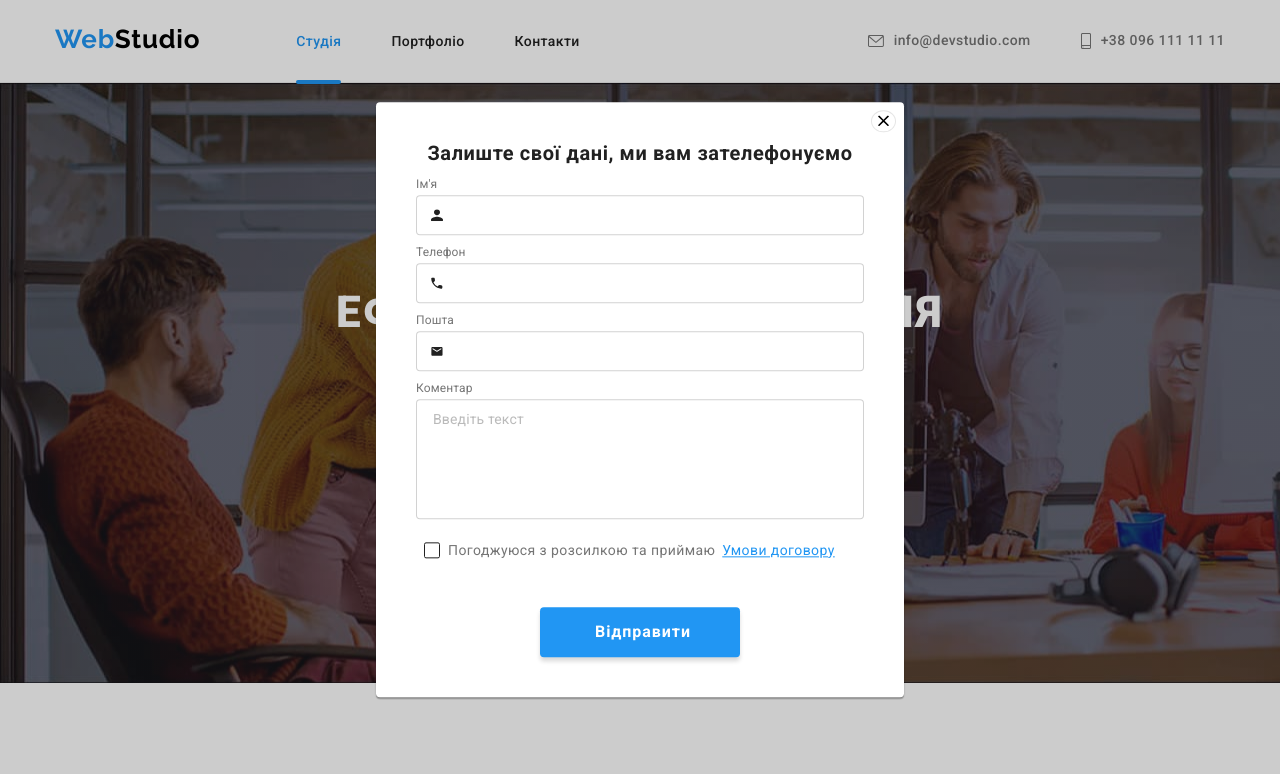
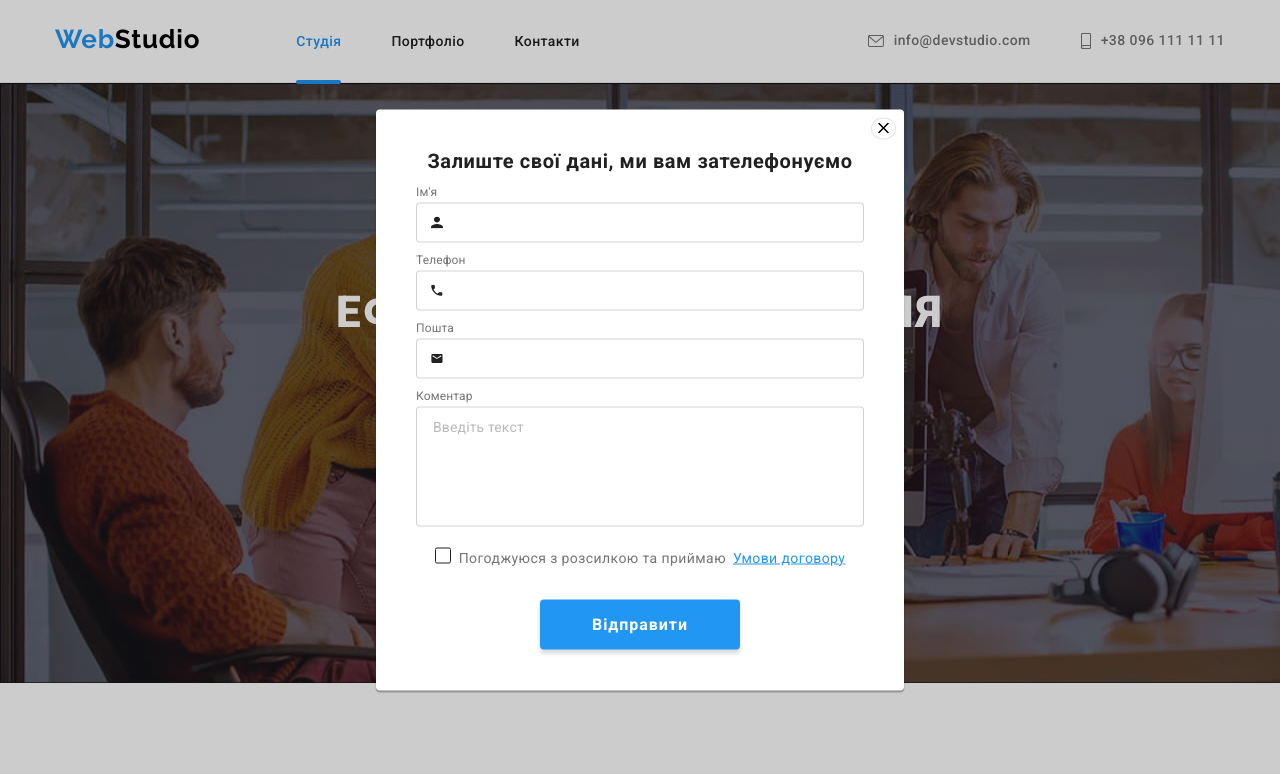
Before and after one commit to Olyaci/goit-markup-hw-06, a plain HTML site: page index.html in a window 1280 px wide. Both pictures are taken after a click on the button "Замовити послугу". Shown: the top 774 px of the page. Drawn offline with nearby package versions, Linux system fonts and the light colour scheme.

Commit message:
hw6 update

```diff
--- a/index.html
+++ b/index.html
@@ -1,5 +1,5 @@
 <!DOCTYPE html>
-<html lang="ua">
+<html lang="uk">
 <head>
     <meta charset="UTF-8">
     <meta http-equiv="X-UA-Compatible" content="IE=edge">
@@ -195,39 +195,39 @@
             <div class="sign">
                 <form name="signup" autocomplete="on" novalidate>
                     <label class="signup" for="user-email">Підпишіться на розсилку</label>
-                    <input type="user-email" name="user-email" placeholder="Email" class="user-email"/>
+                    <input type="email" name="email" placeholder="Email" class="user-email"/>
+                    <button type="submit" class="sign-btn">Підписатись<svg width="24" height="24"><use href="images/icons.svg#icon-send"></use></svg></button>
                 </form>
             </div>
-            <button type="submit" class="sign-btn">Підписатись<svg width="24" height="24"><use href="images/icons.svg#icon-send"></use></svg></button>
         </div>
     </footer>
 
     <div class="backdrop is-hidden" data-modal>
         <div class="modalwindow">
             <button class="modalwindow-close-button" type="button" data-modal-close><svg width="11" height="11"><use href="./images/icons.svg#Vector"></use></svg></button>
-            <h2 class="modal-title">
+            <p class="modal-title">
                 Залиште свої дані, ми вам зателефонуємо
-            </h2>
+            </p>
             <div class="modal-container">
                 <form class="form" name="first-form" autocomplete="on" novalidate>
                     <div class="form-field">
                         <label class="form-field-label" for="user-name">Ім'я</label>
                         <div class="form-field-inner">
-                            <input class="form-field-input" id="user-name" type="text" name="user-name"/>
+                            <input class="form-field-input" id="user-name" type="text" name="name"/>
                             <svg  class="form-field-icon" width="12" height="12"><use href="./images/icons.svg#Vector-1"></use></svg>
                         </div>
                     </div>
                     <div class="form-field">
                         <label class="form-field-label" for="user-phone">Телефон</label>
                         <div class="form-field-inner">
-                            <input class="form-field-input" id="user-phone" type="user-phone" name="user-phone"/>
+                            <input class="form-field-input" id="user-phone" type="tel" name="phone_number"/>
                             <svg class="form-field-icon" width="12" height="12"><use href="./images/icons.svg#Vector-2"></use></svg>
                         </div>
                     </div>
                     <div class="form-field">
                         <label class="form-field-label" for="user-email">Пошта</label>
                         <div class="form-field-inner">
-                            <input class="form-field-input" id="user-email" type="user-email" name="user-email"/>
+                            <input class="form-field-input" id="user-email" type="email" name="email"/>
                             <svg class="form-field-icon" width="12" height="12"><use href="./images/icons.svg#Vector-3"></use></svg>
                         </div>
                     </div>
@@ -235,15 +235,16 @@
                         <label class="form-field-label" for="user-comment">Коментар</label>
                         <textarea class="form-field-textarea" name="user-comment" id="user-comment" rows="10" placeholder="Введіть текст"></textarea>
                     </div>
+                    <div class="agreement">
+                        <div>
+                            <input class="checkbox" id="terms-condition" type="checkbox" name="terms-condition"/>
+                            <span class="icon"><svg width="15" height="15"><use href="./images/icons.svg#icon-check"></use></svg></span>
+                        </div>
+                        <label class="terms-condition" for="terms-condition">Погоджуюся з розсилкою та приймаю <a href="#" class="instruction">Умови договору</a></label>
+                    </div>
+                    <button type="submit" class="send-btn">Відправити</button>
                 </form>
             </div>
-            <div class="agreement">
-                <input class="checkbox" id="terms-condition" type="checkbox" name="terms-condition"/>
-                <span class="icon"><svg width="15" height="15"><use href="./images/icons.svg#icon-check"></use></svg></span>
-                <label class="terms-condition" for="terms-condition">Погоджуюся з розсилкою та приймаю <a href="#" class="instruction">Умови договору</a></label>
-            </div>
-
-            <button type="submit" class="send-btn">Відправити</button>
         </div>
     </div>
 
--- a/styles/styles.css
+++ b/styles/styles.css
@@ -604,6 +604,7 @@ address {
 
 .container-f {
   display: flex;
+  align-items: baseline;
   width: 1200px;
   margin: 0 auto;
   padding: 0 15px;
@@ -642,7 +643,6 @@ address {
 }
 
 .join-us {
-  margin-top: 12px;
   margin-left: 70px;
 }
 
@@ -681,8 +681,7 @@ address {
 }
 
 .sign {
-  margin-top: 12px;
-  margin-left: 93px;
+  margin-left: auto;
 }
 
 .signup {
@@ -704,6 +703,7 @@ address {
   filter: drop-shadow(0px 4px 4px rgba(0, 0, 0, 0.15));
   border-radius: 4px;
   background-color: var(--dark-background);
+  color: var(--primary-background);
   padding: 15px 16px;
 }
 
@@ -725,7 +725,7 @@ address {
   border-radius: 4px;
   border: none;
 
-  display: flex;
+  display: inline-flex;
   justify-content:space-between;
   align-items: center;
   text-align: center;
@@ -738,7 +738,6 @@ address {
   fill: var(--primary-background);
 
   padding: 10px 28px;
-  margin-top: 56px;
   margin-left: 12px;
 
   transition: 250ms cubic-bezier(0.4,0,0.2,1);
@@ -767,6 +766,7 @@ address {
   background-color: var(--primary-background);
   box-shadow: 0px 1px 3px rgba(0, 0, 0, 0.12), 0px 1px 1px rgba(0, 0, 0, 0.14), 0px 2px 1px rgba(0, 0, 0, 0.2);
   border-radius: 4px;
+  padding: 40px;
 }
 
 .modalwindow-close-button {
@@ -796,14 +796,8 @@ address {
   text-align: center;
   letter-spacing: 0.03em;
   color: var(--title-color);
-  margin-top: 40px;
   margin-bottom: 12px;
   padding: 0;
-}
-
-.modal-container {
-  padding-right: 40px;
-  padding-left: 40px;
 }
 
 .form-field {
@@ -839,6 +833,11 @@ address {
 .form-field-textarea:focus {
   border: 1px solid var(--accent-color);
   outline: none;
+  fill: var(--accent-color);
+}
+
+.form-field-input:focus + .form-field-icon {
+  fill: var(--accent-color);
 }
 
 .form-field-textarea {
@@ -871,11 +870,18 @@ address {
   transform: translateY(-50%);
   left: 15px;
   fill: var(--title-color);
+  transition: 250ms cubic-bezier(0.4,0,0.2,1);
+}
+
+.form-field-icon:focus-within,
+.form-field-icon:hover {
+  fill: var(--accent-color);
 }
 
 .agreement {
-  margin: 15px 48px;
+  margin: 15px 0;
   display: flex;
+  justify-content: center;
   align-items: center;
 }
 
@@ -922,6 +928,9 @@ address {
 }
 
 .send-btn {
+  display: flex;
+  justify-content: center;
+  align-items: center;
   cursor: pointer;
   width: 200px;
   height: 50px;
@@ -939,7 +948,9 @@ address {
   transition: 250ms cubic-bezier(0.4,0,0.2,1);
 
   padding: 10px 55px;
-  margin: 30px 164px 40px 164px;
+  margin-left: auto;
+  margin-right: auto;
+  margin-top: 30px;
 }
 
 .send-btn:active,
```
Also changed, not shown: portfolio.html (+2 -2 lines).
